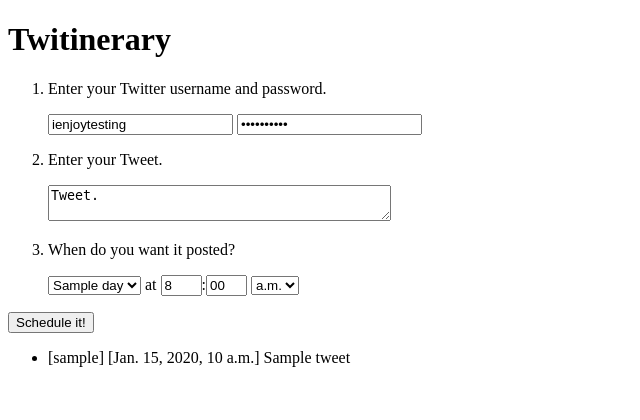
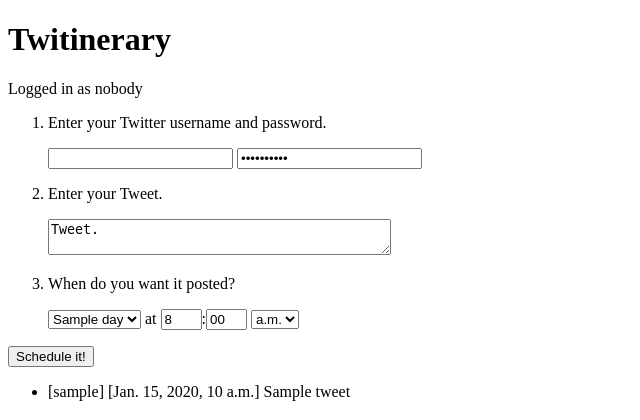
Before and after one commit to jwintersinger/twitinerary, a Django app: template templates/index.html in a window 1280 px wide. Shown: the top 420 px of the page, without its empty margins (0-640 px from the left). Run offline with Django 3.2, Linux system fonts and the light colour scheme; the template is opened without the code that fills it: most values are stand-ins (such as "Sample title", 1, 10 or a date in 2020); some libraries are stand-ins or nearby versions.

Commit message:
Added rudimentary user authentication with Twitter.

```diff
--- a/settings.py
+++ b/settings.py
@@ -49,7 +49,7 @@ LANGUAGES = (
 )
 
 TEMPLATE_CONTEXT_PROCESSORS = (
-    'django.core.context_processors.auth',
+    #'django.core.context_processors.auth',
     'django.core.context_processors.media',
     'django.core.context_processors.request',
     'django.core.context_processors.i18n',
@@ -59,7 +59,7 @@ MIDDLEWARE_CLASSES = (
     'ragendja.middleware.ErrorMiddleware',
     'django.contrib.sessions.middleware.SessionMiddleware',
     # Django authentication
-    'django.contrib.auth.middleware.AuthenticationMiddleware',
+    #'django.contrib.auth.middleware.AuthenticationMiddleware',
     # Google authentication
     #'ragendja.auth.middleware.GoogleAuthenticationMiddleware',
     # Hybrid Django/Google authentication
--- a/templates/index.html
+++ b/templates/index.html
@@ -17,13 +17,17 @@
 
     <h1>Twitinerary</h1>
 
+    <p>Logged in as {{ request.session.user|default:"nobody" }}</p>
+
     <form id="new-tweet" action="{% url twitinerary.views.schedule %}" method="post">
       <ol>
+      {% if not request.session.user %}
         <li>
           <p>Enter your Twitter username and password.</p>
-          <p><input name="username" type="text" value="ienjoytesting" />
+          <p><input name="username" type="text" }value="ienjoytesting" />
              <input name="password" type="password" value="happypants" /></p>
         </li>
+      {% endif %}
 
         <li>
           <p>Enter your Tweet.</p>
--- a/twitinerary/views.py
+++ b/twitinerary/views.py
@@ -22,6 +22,7 @@ def schedule(request):
 
   if Twitterer(tweet.username, tweet.password).verify_credentials():
     tweet.put()
+    request.session['user'] = tweet.username
     return HttpResponse('Woohoo! Your Tweet has been scheduled.', content_type='text/plain')
   else:
     return HttpResponse('Authentication with Twitter failed. Please check your username and password.',
```
